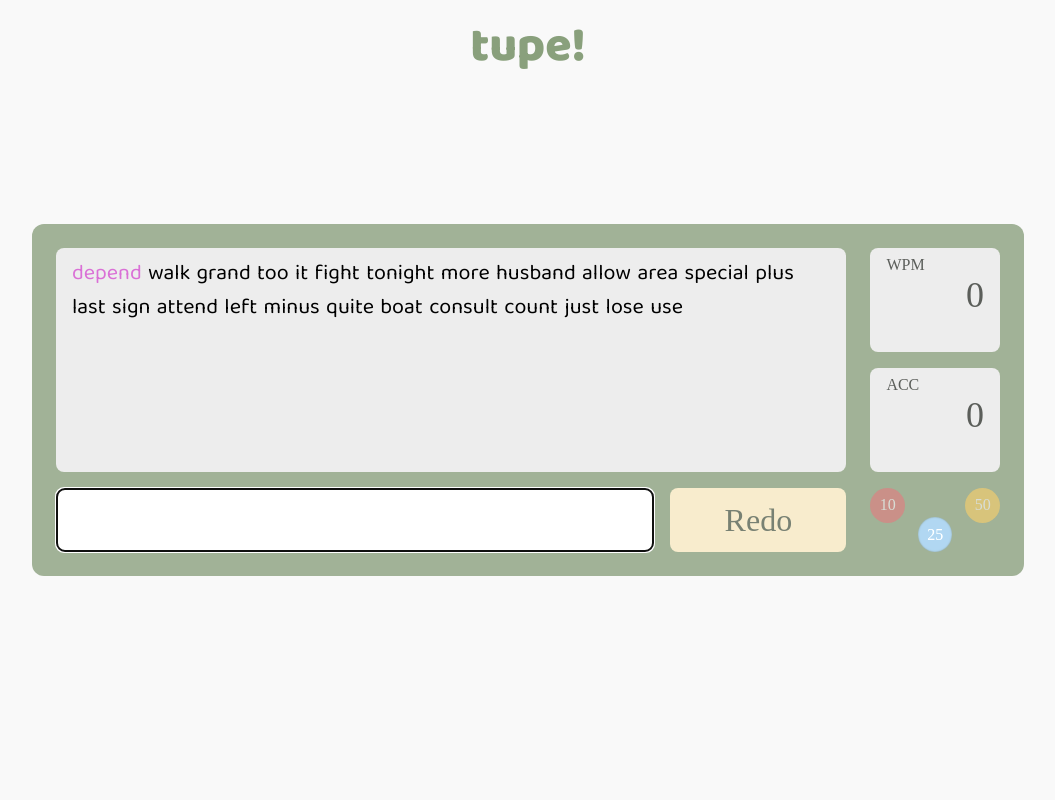
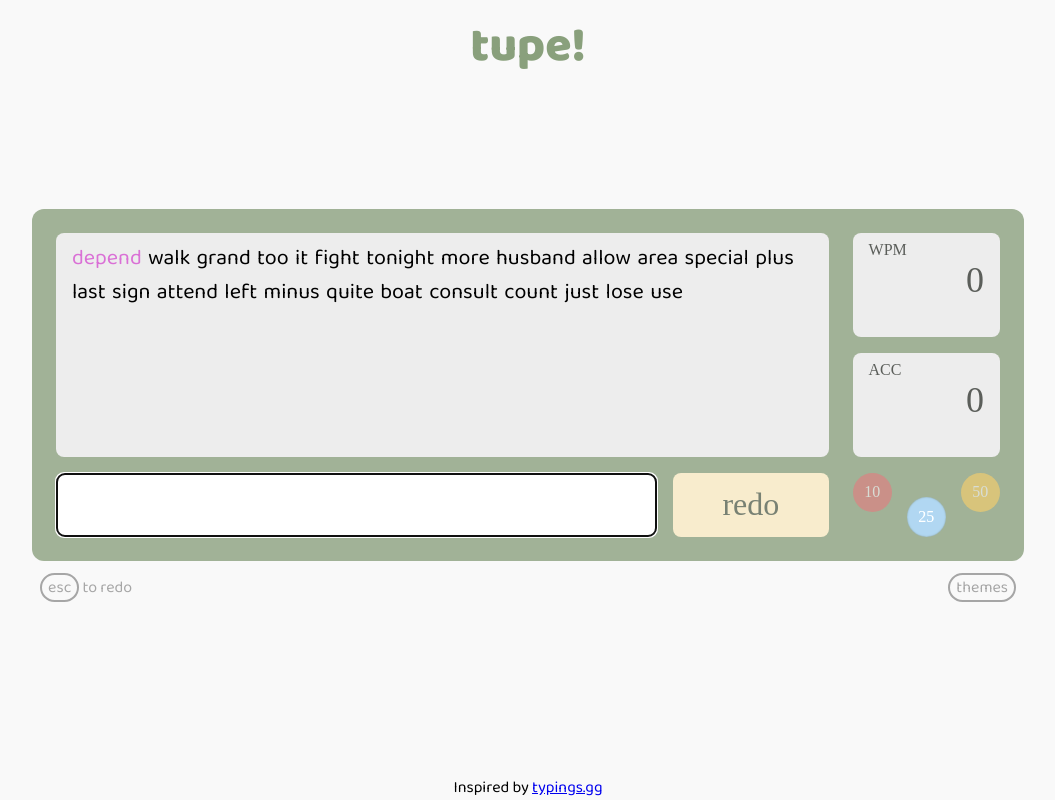
Before and after one commit to thetunr/react-app, a React (Create React App) app: page / in a window 1280 px wide. Shown: the whole page, without its empty margins (112-1167 px from the left). Built offline with nearby package versions, Linux system fonts and the light colour scheme; a web font is replaced by a local one.

Commit message:
ESC guide and themes button

```diff
--- a/src/App.js
+++ b/src/App.js
@@ -1,10 +1,10 @@
 import './App.css';
-import MainPage from './pages/Main';
+import Main from './pages/Main';
 
 function App() {
   return (
     <div className="App">
-      <MainPage />
+      <Main />
     </div>
   );
 }
--- a/src/pages/Main.js
+++ b/src/pages/Main.js
@@ -183,15 +183,28 @@ const WebMain = () => {
             onInput={handleTextChange}
             placeholder=""
           />
-          <button className="redo-button" onClick={() => handleRedoClick()}>Redo</button>
+          <button className="redo-button" onClick={() => handleRedoClick()}>redo</button>
           <div className="num-button-container">
             <button className={`num-button ${numWords === 10 ? 'selected-num' : ''}`} onClick={() => handleNumButtonClick(10)}> {10}</button >
             <button className={`num-button ${numWords === 25 ? 'selected-num' : ''}`} onClick={() => handleNumButtonClick(25)}> {25}</button >
             <button className={`num-button ${numWords === 50 ? 'selected-num' : ''}`} onClick={() => handleNumButtonClick(50)}> {50}</button >
           </div>
         </div>
-        {/* <div className="esc-themes-guides">wpm: {wpm} / acc: {accuracy}%</div>
-      <span className="footer">Inspired by typings.gg</span> */}
+        <div className='below-box'>
+          <div className='esc-guide '>
+            <span className='grey-rounded-box-text'>esc</span>
+            <span style={{ color: '#A6A6A6' }}> to redo</span>
+          </div>
+          <div className='themes-button' onClick={() => console.log('themes not implemented yet')}>
+            <span className='grey-rounded-box-text'>themes</span>
+          </div>
+        </div>
+
+
+      </div>
+      <div className='footer'>
+        <span>Inspired by </span>
+        <a href="https://typings.gg" target="_blank" rel="noopener noreferrer">typings.gg</a>
       </div>
     </div>
   )
--- a/src/pages/WebMain.css
+++ b/src/pages/WebMain.css
@@ -33,12 +33,17 @@
     align-self: center;
   }
 
+  .footer {
+    /* position */
+    position: absolute;
+    bottom: 0;
+    /* font: */
+    font-family: 'Baloo 2', serif;
+  }
+
   .container-box {
     /* display: */
-    display: flex;
-    flex-direction: column;
-    align-items: center;
-    justify-content: center;
+    display: block;
   }
 
   .content-box {
@@ -49,13 +54,16 @@
     min-width: 20vw;
     height: 20rem;
     width: 60rem;
-    max-height: 70vh;
-    max-width: 80vw;
-    margin: 2vh;
+    max-height: 60vh;
+    max-width: 75vw;
+    margin: 1vh;
     padding: 2vh;
     /* grid: */
+    grid-column: 1 / 4;
+    grid-row: 1 / 2;
+    /* grid for children: */
     display: grid;
-    grid-template-columns: 16fr 5fr 4fr;
+    grid-template-columns: 18fr 5fr 5fr;
     grid-template-rows: 3fr 3fr 2fr;
     /* grid-template-areas:
     "text text text text text text . wpm"
@@ -210,7 +218,8 @@
   }
 
   .redo-button:hover,
-  .num-button:hover {
+  .num-button:hover,
+  .themes-button {
     cursor: pointer;
   }
 
@@ -221,4 +230,36 @@
     filter: brightness(1.025);
     box-shadow: inset 0rem 0rem 0.1rem #7f8d77;
   }
+
+  .below-box {
+    /* display: */
+    display: flex;
+    justify-content: space-between;
+    /* font: */
+    font-family: 'Baloo 2', serif;
+  }
+
+  .grey-rounded-box-text {
+    padding: 0vh 0.75vh 0vh 0.75vh;
+    color: #A6A6A6;
+    /* border: */
+    border: solid;
+    border-width: 2px;
+    border-color: #A6A6A6;
+    border-radius: 3vw;
+  }
+
+  .esc-guide {
+    /* display: */
+    display: inline-block;
+    /* dimension: */
+    margin: 0.75vh 0vh 0vh 2vh;
+  }
+
+  .themes-button {
+    /* display: */
+    display: inline-block;
+    /* dimension: */
+    margin: 0.75vh 2vh 0vh 0vh;
+  }
 }
```
